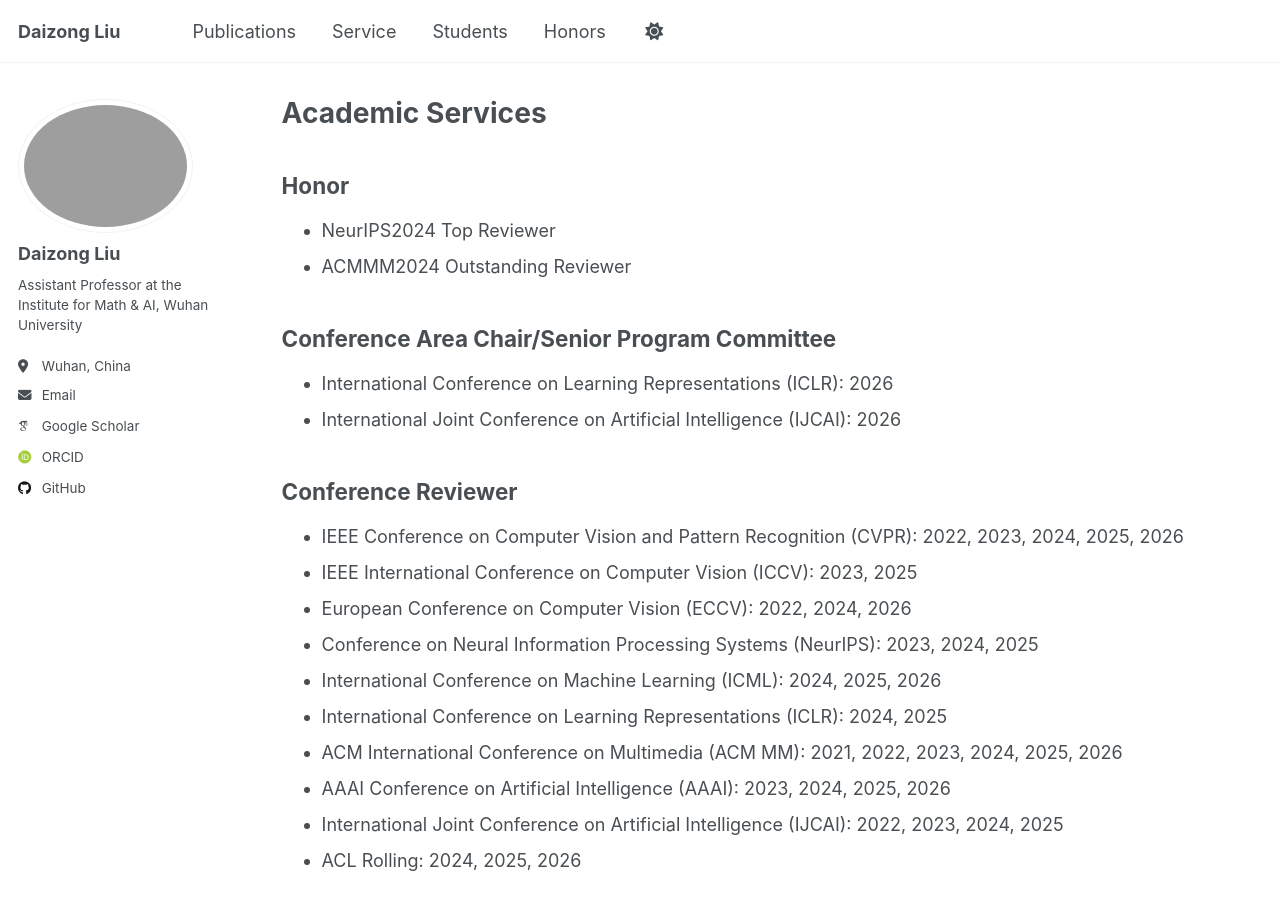
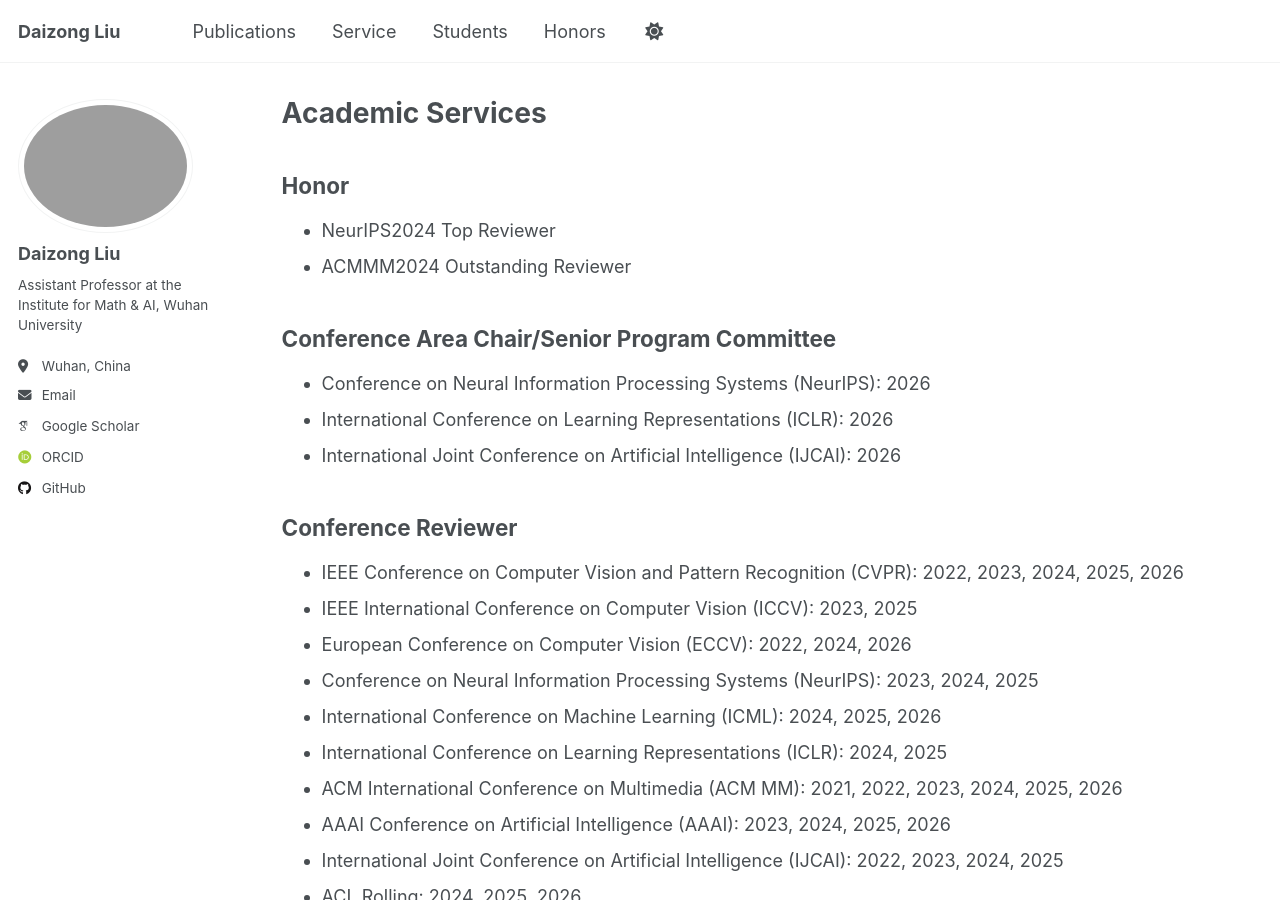
Before and after one commit to liudaizong/liudaizong.github.io, a Jekyll site: the page built from _pages/service.md, in a window 1280 px wide and 900 px high. Built offline with Jekyll 4.4.1, drawn with Linux system fonts in a browser that asks for light colours; some web fonts are replaced.

Commit message:
Update service.md

```diff
--- a/_pages/service.md
+++ b/_pages/service.md
@@ -8,6 +8,7 @@ layout: archive
 * ACMMM2024 Outstanding Reviewer
 
 ## Conference Area Chair/Senior Program Committee
+* Conference on Neural Information Processing Systems (NeurIPS): 2026
 * International Conference on Learning Representations (ICLR): 2026
 * International Joint Conference on Artificial Intelligence (IJCAI): 2026
 
```
